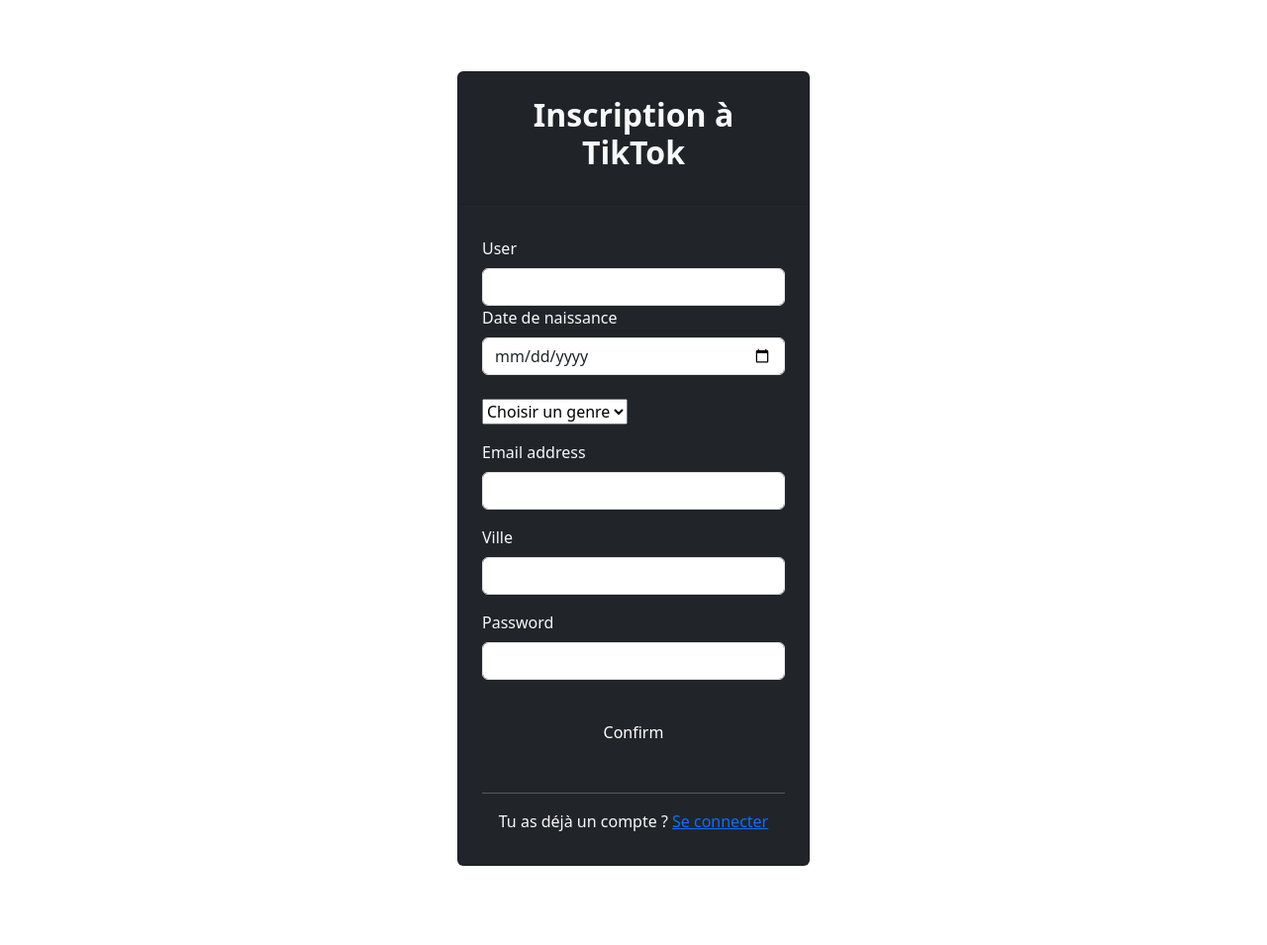
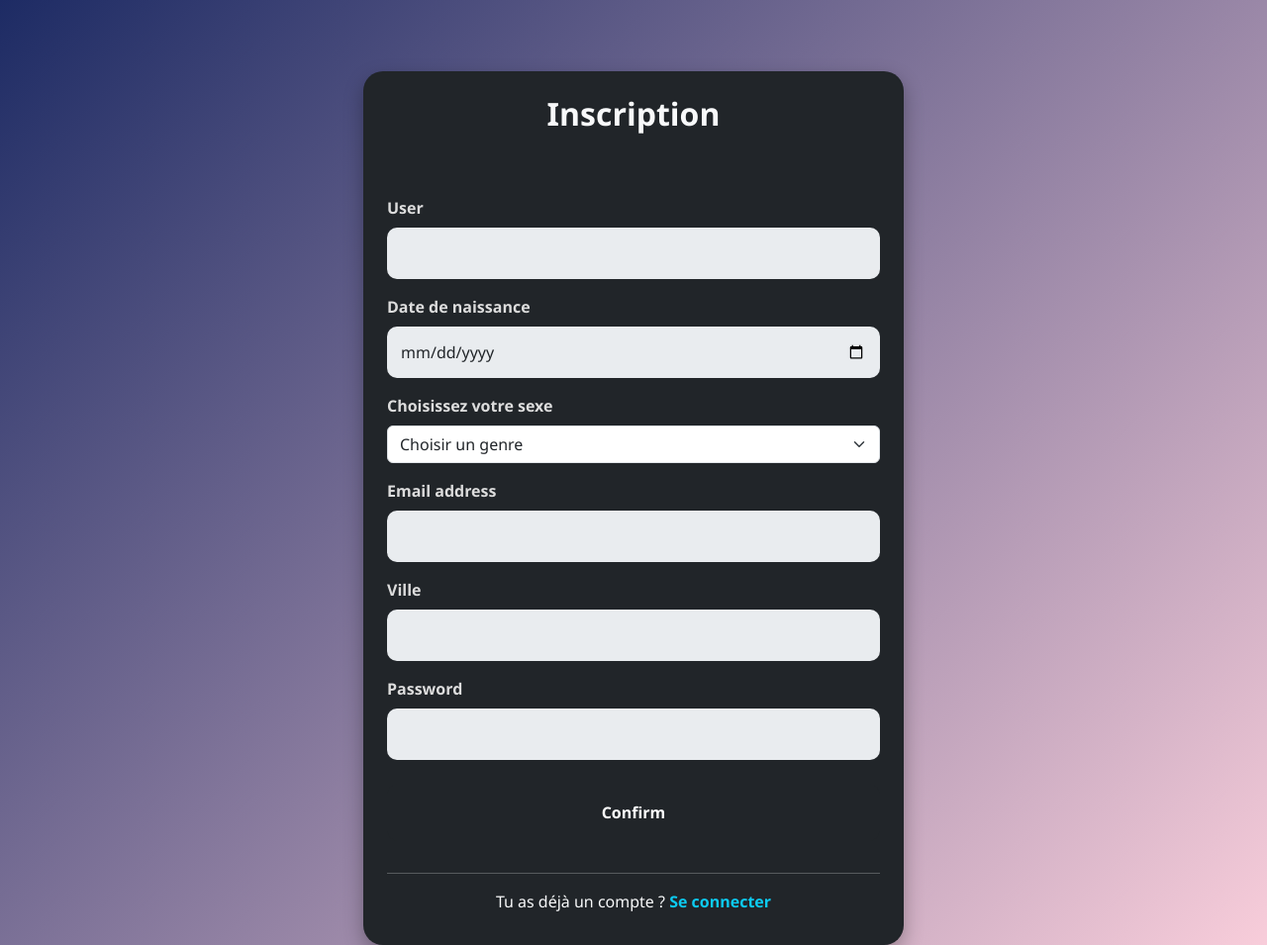
Before and after one commit to MandresyMC/projet-s2, a PHP site: page /pages/inscription.html in a window 1280 px wide. Shown: the whole page at 99% size. Before the commit the page ends 875 px from the top, so only its background shows below. Run offline with PHP 8.4, Linux system fonts and the light colour scheme.

Commit message:
add some css

```diff
--- a/pages/index.php
+++ b/pages/index.php
@@ -4,6 +4,7 @@
     <meta charset="UTF-8">
     <meta name="viewport" content="width=device-width, initial-scale=1.0">
     <link href="../bootstrap/css/bootstrap.min.css" rel="stylesheet">
+    <link href="../assets/css/index.css" rel="stylesheet">
     <title>Document</title>
   </head>
   <body>
--- a/pages/inscription.html
+++ b/pages/inscription.html
@@ -4,35 +4,34 @@
         <meta charset="UTF-8">
         <meta name="viewport" content="width=device-width, initial-scale=1.0">
         <link href="../bootstrap/css/bootstrap.min.css" rel="stylesheet">
+        <link href="../assets/css/index.css" rel="stylesheet">
         <title>Document</title>
     </head>
     <body>
-
-
-
       <div class="container">
           <br>
           <div class="row">
-          <div class="col-md-4"></div>
-          <div class="col-md-4">
+            <div class="col-md-3"></div>
+            <div class="col-md-6">
               <div class="card bg-dark text-light box-shadow mt-5">
                 <div class="card-header mb-3 text-center bg">
-                <h2 class="p-3 fw-bold">Inscription à TikTok</h2>
+                  <h2 class="p-3 fw-bold">Inscription</h2>
                 </div>
                 <div class="card-body px-4">
                   <form action="pages/traitement/traitement_inscription.php" method="get" class="login-form">
                       <label for="inputUser5" class="form-label">User</label>
                       <input type="text" name="nom" id="inputUser5" class="form-control bg-gris text-dark" aria-labelledby="" required>
 
-                    <label for="inputUser5" class="form-label">Date de naissance</label>
+                      <label for="inputUser5" class="form-label pt-3">Date de naissance</label>
                       <input type="date" name="date_de_naissanc" id="inputUser5" class="form-control bg-gris text-dark" aria-labelledby="" required>
 
-                    <br><select name="genre" required>
+                      <label for="genre" class="form-label pt-3">Choisissez votre sexe</label>
+                      <br><select class="form-select" name="genre" aria-label="Default select example" id="genre" required>
                           <option value="">Choisir un genre</option>
                           <option value="Homme">Homme</option>
                           <option value="Femme">Femme</option>
                           <option value="Autre">Autre</option>
-                    </select><br>
+                      </select>
 
                       <label for="inputEmail5" class="form-label mt-3">Email address</label>
                       <input type="email" name="email" id="inputEmail5" class="form-control bg-gris text-dark" aria-labelledby="" required>
@@ -51,7 +50,7 @@
                 </div>
               </div>
             </div>
-          <div class="col-md-4"></div>
+            <div class="col-md-3"></div>
           </div>
       </div>
     </body>
```
Lines whose indentation alone changed are shown as unchanged.
